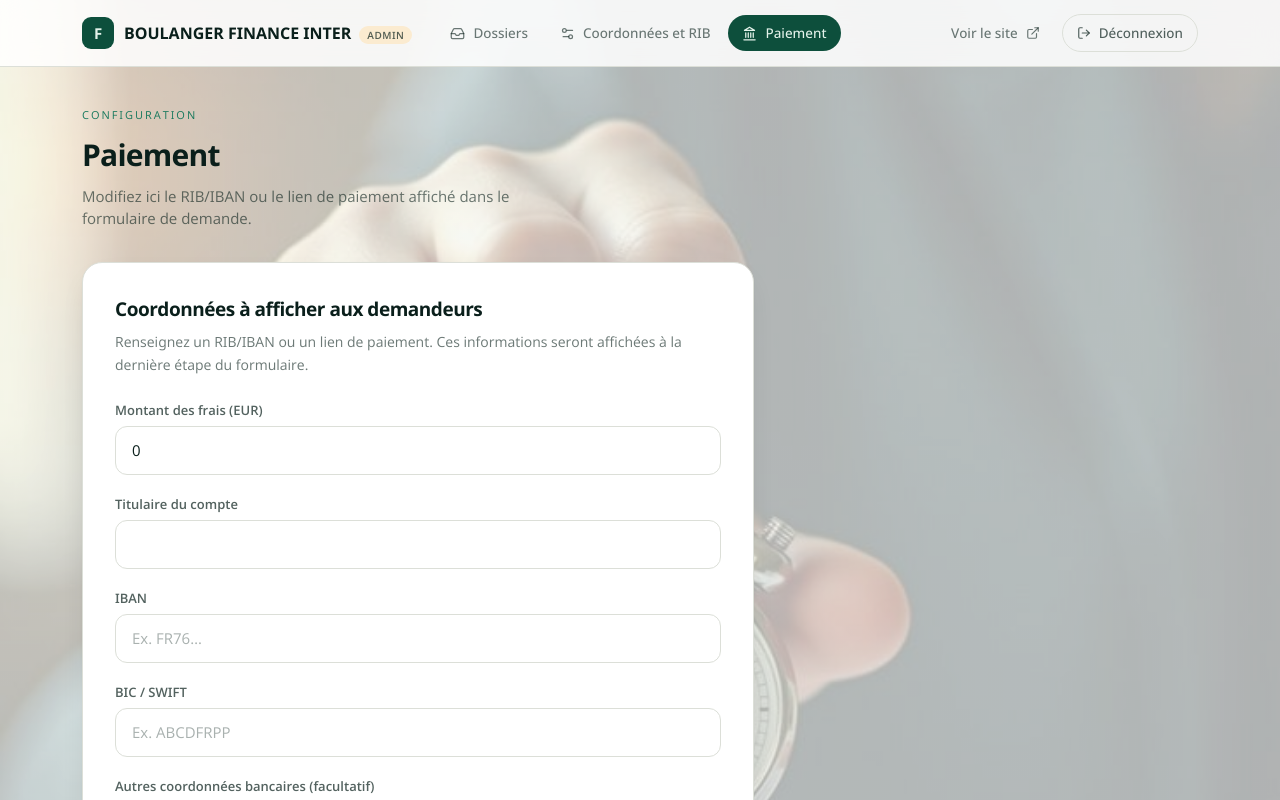
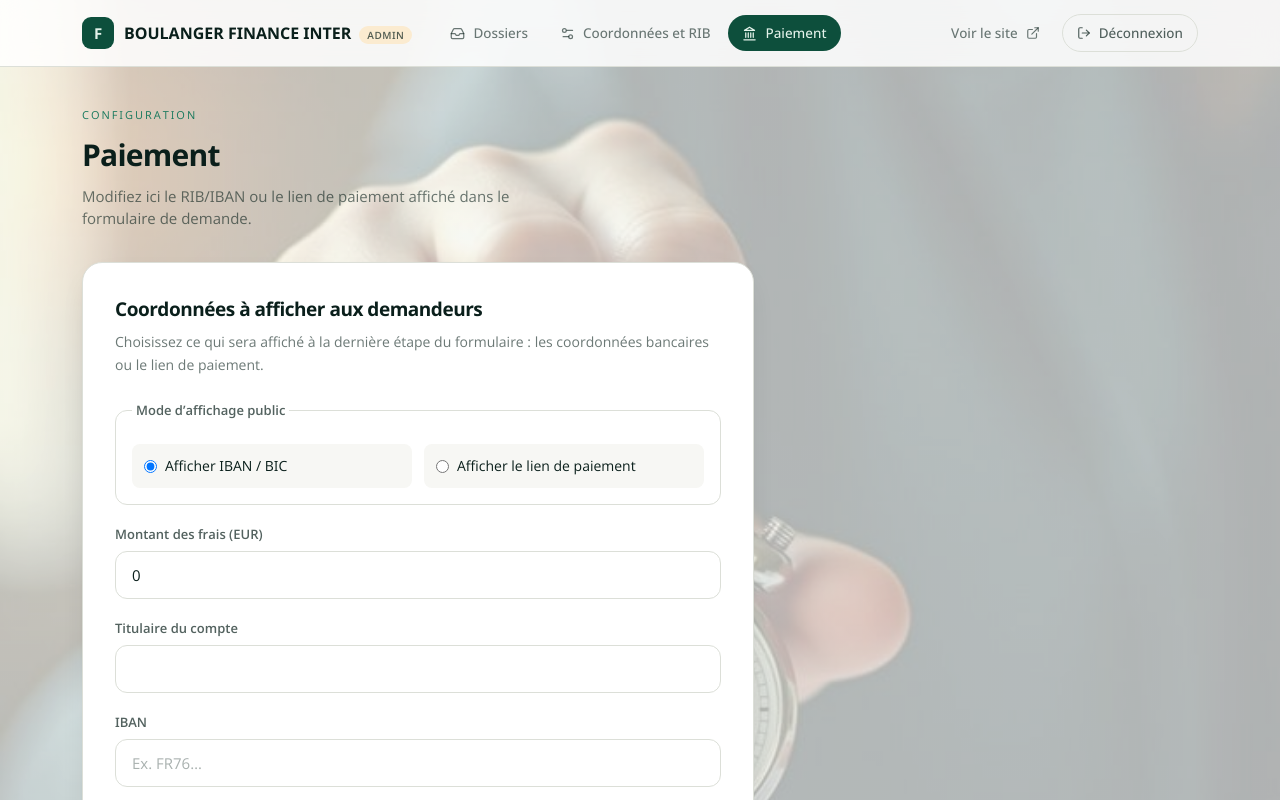
Before and after one commit to Medellin20/Finora, a Next.js app: page /admin/paiement in a window 1280 px wide. Shown: the top 800 px of the page. Built offline with nearby package versions, Linux system fonts and the light colour scheme; no server answers.

Commit message:
New Configss corrt

```diff
--- a/app/api/settings/route.ts
+++ b/app/api/settings/route.ts
@@ -65,6 +65,9 @@ export async function PUT(request: NextRequest) {
     const n = Number(body[champ]);
     if (Number.isFinite(n) && n >= 0) patch[champ] = n;
   }
+  if (body.paymentDisplay === "bank" || body.paymentDisplay === "link") {
+    patch.paymentDisplay = body.paymentDisplay;
+  }
 
   if (!patch.societe && typeof body.societe === "string") {
     return NextResponse.json(
--- a/components/FormulaireDemande.tsx
+++ b/components/FormulaireDemande.tsx
@@ -359,8 +359,10 @@ export default function FormulaireDemande({
                   <p className="text-[12px] font-semibold uppercase tracking-[0.12em] text-ink/55">Montant des frais</p>
                   <p className="mt-1 text-[24px] font-bold">{formatMontant(settings.fraisDossier, settings.devise)}</p>
                   <p className="mt-5 text-[12px] font-semibold uppercase tracking-[0.12em] text-ink/55">Coordonnées bancaires pour le paiement</p>
-                  {settings.paymentLink ? (
-                    <a href={settings.paymentLink} target="_blank" rel="noreferrer" className="mt-2 inline-flex text-[15px] font-semibold text-forest underline underline-offset-4">Ouvrir le lien de paiement</a>
+                  {settings.paymentDisplay === "link" ? (
+                    settings.paymentLink ? (
+                    <a href={settings.paymentLink} target="_blank" rel="noreferrer" className="mt-4 inline-flex text-[15px] font-semibold text-forest underline underline-offset-4">Ouvrir le lien de paiement</a>
+                    ) : <p className="mt-2 text-sm text-ink/60">Le lien de paiement sera communiqué prochainement.</p>
                   ) : (
                     <div className="mt-2 space-y-2 font-mono text-[14px]">
                       {settings.iban && <p className="break-all"><span className="font-sans font-semibold">IBAN : </span>{settings.iban}</p>}
--- a/components/FormulairePaiement.tsx
+++ b/components/FormulairePaiement.tsx
@@ -12,6 +12,7 @@ export default function FormulairePaiement({ initiales }: { initiales: Settings
   const [iban, setIban] = useState(initiales.iban);
   const [bic, setBic] = useState(initiales.bic);
   const [lien, setLien] = useState(initiales.paymentLink);
+  const [affichage, setAffichage] = useState<Settings["paymentDisplay"]>(initiales.paymentDisplay);
   const [frais, setFrais] = useState(String(initiales.fraisDossier));
   const [busy, setBusy] = useState(false);
   const [result, setResult] = useState<{ ok: boolean; text: string } | null>(null);
@@ -23,7 +24,7 @@ export default function FormulairePaiement({ initiales }: { initiales: Settings
       const response = await fetch("/api/settings", {
         method: "PUT",
         headers: { "Content-Type": "application/json" },
-        body: JSON.stringify({ titulaireRib: titulaire, rib, iban, bic, paymentLink: lien, fraisDossier: frais }),
+        body: JSON.stringify({ titulaireRib: titulaire, rib, iban, bic, paymentLink: lien, paymentDisplay: affichage, fraisDossier: frais }),
       });
       const data = await response.json();
       if (!response.ok) throw new Error(data.error || "Enregistrement impossible.");
@@ -39,8 +40,21 @@ export default function FormulairePaiement({ initiales }: { initiales: Settings
   return (
     <section className="card max-w-2xl p-6 sm:p-8">
       <h2 className="text-[19px] font-bold">Coordonnées à afficher aux demandeurs</h2>
-      <p className="mt-2 text-sm leading-relaxed text-ink/60">Renseignez un RIB/IBAN ou un lien de paiement. Ces informations seront affichées à la dernière étape du formulaire.</p>
+      <p className="mt-2 text-sm leading-relaxed text-ink/60">Choisissez ce qui sera affiché à la dernière étape du formulaire : les coordonnées bancaires ou le lien de paiement.</p>
       <div className="mt-6 grid gap-5">
+        <fieldset className="rounded-xl border border-line p-4">
+          <legend className="px-1 text-[13px] font-semibold text-ink/70">Mode d’affichage public</legend>
+          <div className="mt-2 grid gap-3 sm:grid-cols-2">
+            <label className="flex cursor-pointer items-center gap-2 rounded-lg bg-paper px-3 py-3 text-sm">
+              <input type="radio" name="payment-display" checked={affichage === "bank"} onChange={() => setAffichage("bank")} />
+              Afficher IBAN / BIC
+            </label>
+            <label className="flex cursor-pointer items-center gap-2 rounded-lg bg-paper px-3 py-3 text-sm">
+              <input type="radio" name="payment-display" checked={affichage === "link"} onChange={() => setAffichage("link")} />
+              Afficher le lien de paiement
+            </label>
+          </div>
+        </fieldset>
         <Field label="Montant des frais (EUR)" type="number" min="0" step="0.01" value={frais} onChange={setFrais} />
         <Field label="Titulaire du compte" value={titulaire} onChange={setTitulaire} />
         <Field label="IBAN" value={iban} onChange={setIban} placeholder="Ex. FR76…" autoComplete="off" />
--- a/lib/store.ts
+++ b/lib/store.ts
@@ -51,6 +51,7 @@ export const DEFAULT_SETTINGS: Settings = {
   iban: "",
   bic: "",
   paymentLink: "",
+  paymentDisplay: "bank",
   titulaireRib: "",
   fraisDossier: 0,
   updatedAt: new Date().toISOString(),
--- a/lib/types.ts
+++ b/lib/types.ts
@@ -57,6 +57,7 @@ export interface Settings {
   iban: string;
   bic: string;
   paymentLink: string;
+  paymentDisplay: "bank" | "link";
   titulaireRib: string;
   fraisDossier: number;
   updatedAt: string;
```
